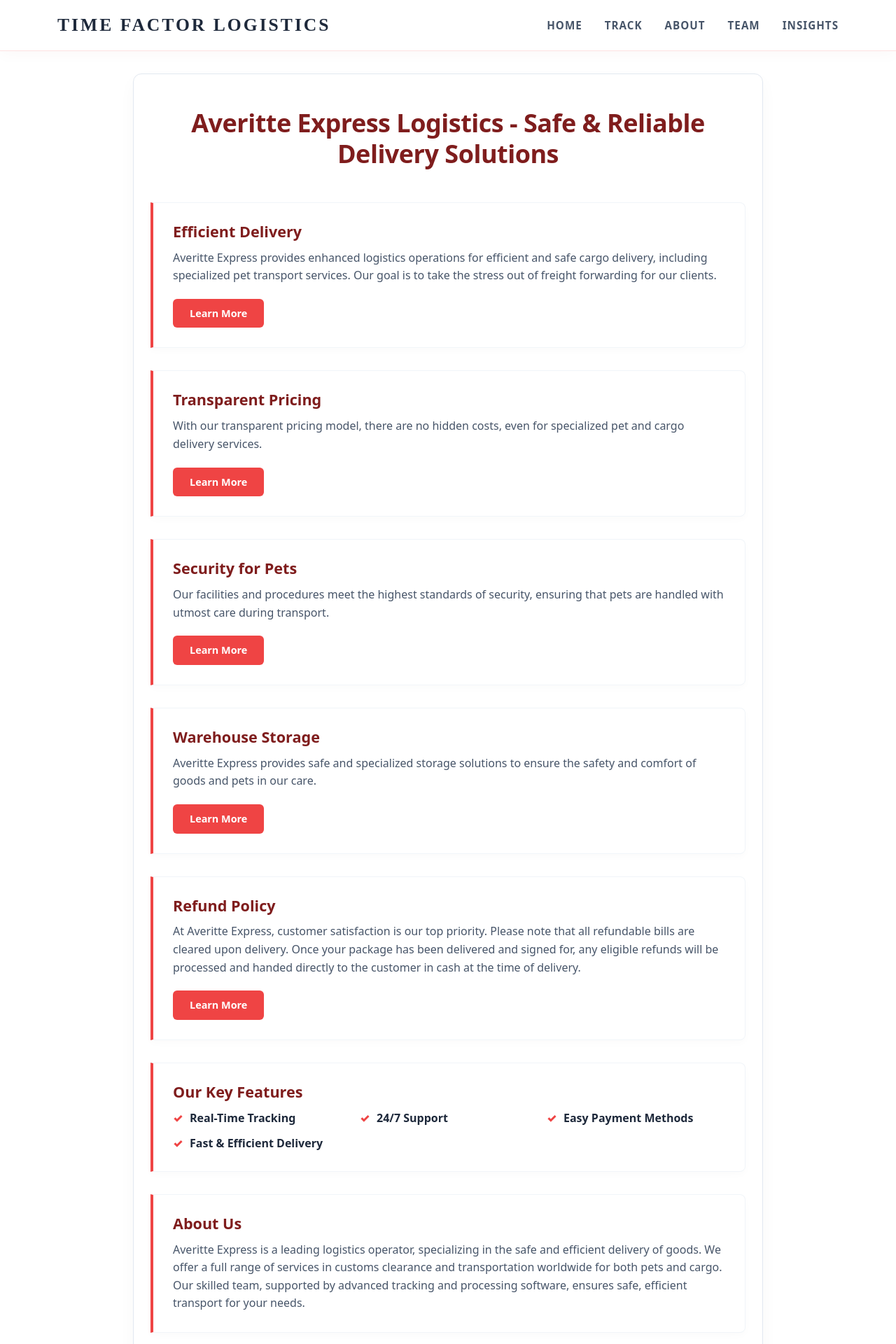
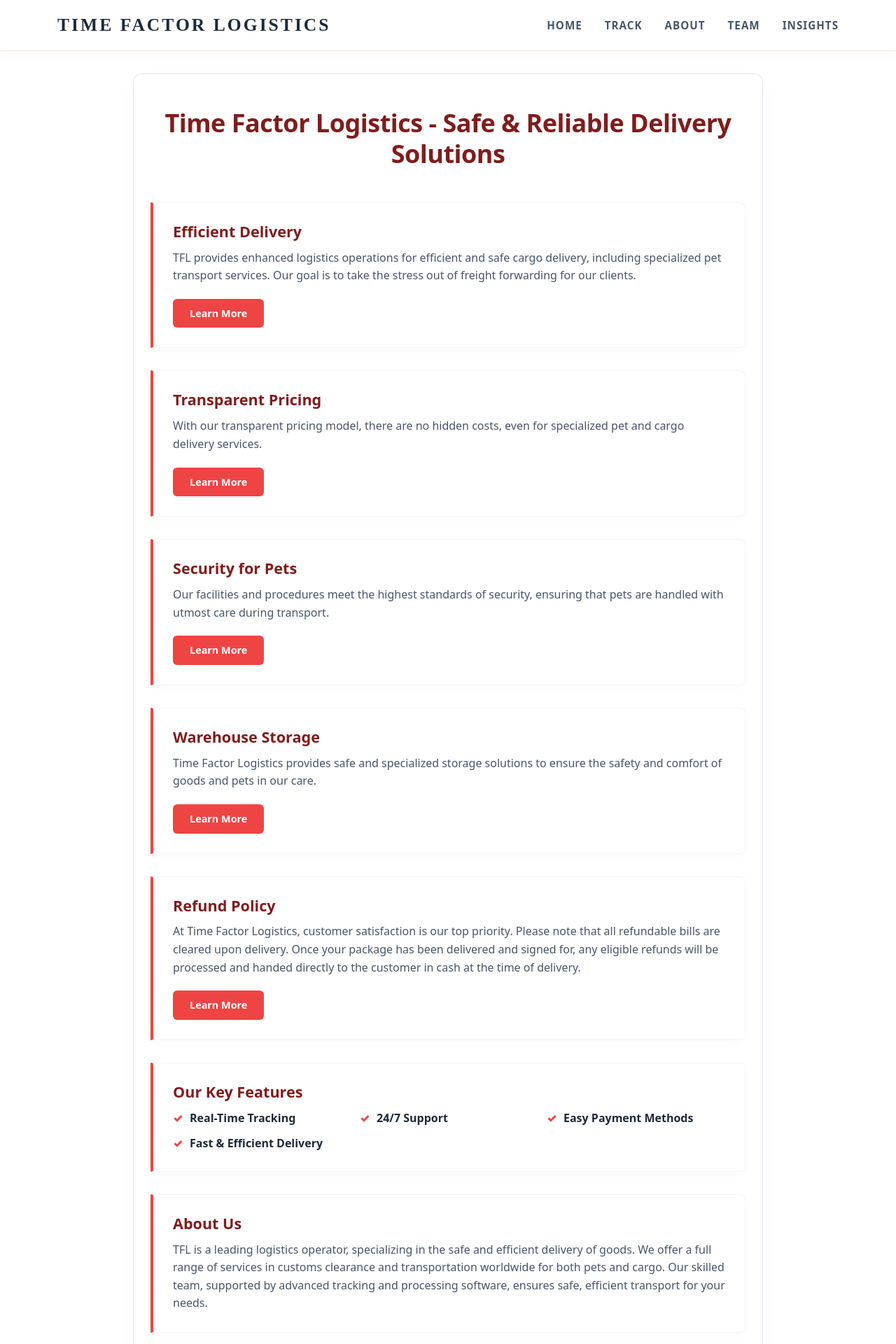
Before and after one commit to MrJefferson29/Averitte, a React (Create React App) app in the folder frontend/: page /summary in a window 1280 px wide. Shown: the top 1920 px of the page at 70% size. Built offline with nearby package versions, Linux system fonts and the light colour scheme; a web font is replaced by a local one.

Commit message:
Update company name from Averitte Express to TFL

```diff
--- a/frontend/src/components/GeneralScreens/Sum.js
+++ b/frontend/src/components/GeneralScreens/Sum.js
@@ -5,7 +5,7 @@
   const summaryData = [
     {
       title: "Efficient Delivery",
-      content: "Averitte Express provides enhanced logistics operations for efficient and safe cargo delivery, including specialized pet transport services. Our goal is to take the stress out of freight forwarding for our clients.",
+      content: "TFL provides enhanced logistics operations for efficient and safe cargo delivery, including specialized pet transport services. Our goal is to take the stress out of freight forwarding for our clients.",
       hasButton: true
     },
     {
@@ -20,12 +20,12 @@
     },
     {
       title: "Warehouse Storage",
-      content: "Averitte Express provides safe and specialized storage solutions to ensure the safety and comfort of goods and pets in our care.",
+      content: "Time Factor Logistics provides safe and specialized storage solutions to ensure the safety and comfort of goods and pets in our care.",
       hasButton: true
     },
     {
       title: "Refund Policy",
-      content: "At Averitte Express, customer satisfaction is our top priority. Please note that all refundable bills are cleared upon delivery. Once your package has been delivered and signed for, any eligible refunds will be processed and handed directly to the customer in cash at the time of delivery.",
+      content: "At Time Factor Logistics, customer satisfaction is our top priority. Please note that all refundable bills are cleared upon delivery. Once your package has been delivered and signed for, any eligible refunds will be processed and handed directly to the customer in cash at the time of delivery.",
       hasButton: true
     },
     {
@@ -41,14 +41,14 @@
     },
     {
       title: "About Us",
-      content: "Averitte Express is a leading logistics operator, specializing in the safe and efficient delivery of goods. We offer a full range of services in customs clearance and transportation worldwide for both pets and cargo. Our skilled team, supported by advanced tracking and processing software, ensures safe, efficient transport for your needs.",
+      content: "TFL is a leading logistics operator, specializing in the safe and efficient delivery of goods. We offer a full range of services in customs clearance and transportation worldwide for both pets and cargo. Our skilled team, supported by advanced tracking and processing software, ensures safe, efficient transport for your needs.",
       hasButton: false
     }
   ];
 
   return (
     <SummaryContainer>
-      <MainHeader>Averitte Express Logistics - Safe & Reliable Delivery Solutions</MainHeader>
+      <MainHeader>Time Factor Logistics - Safe & Reliable Delivery Solutions</MainHeader>
 
       {summaryData.map((item, index) => (
         <CardSection key={`summary-section-${index}`}>
```
